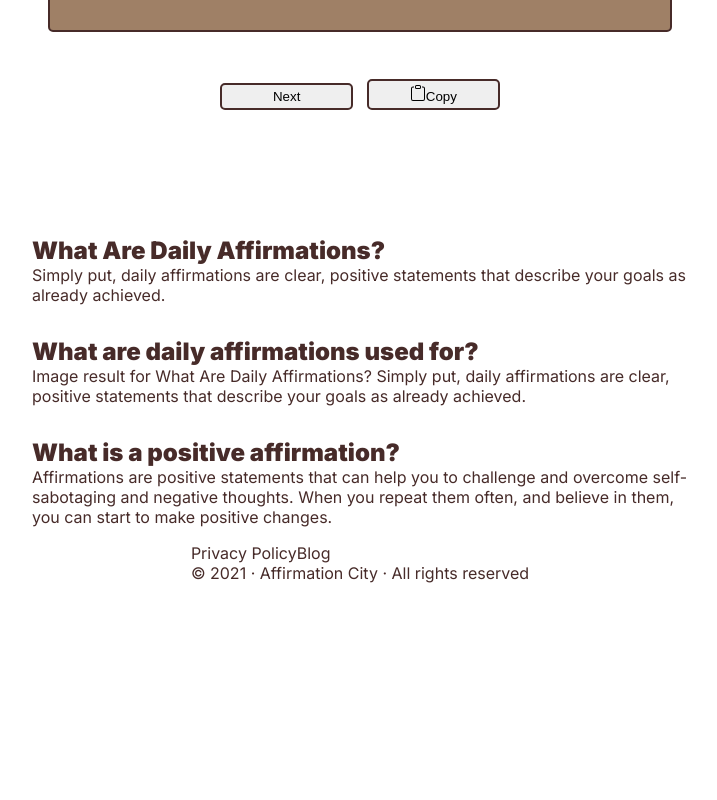
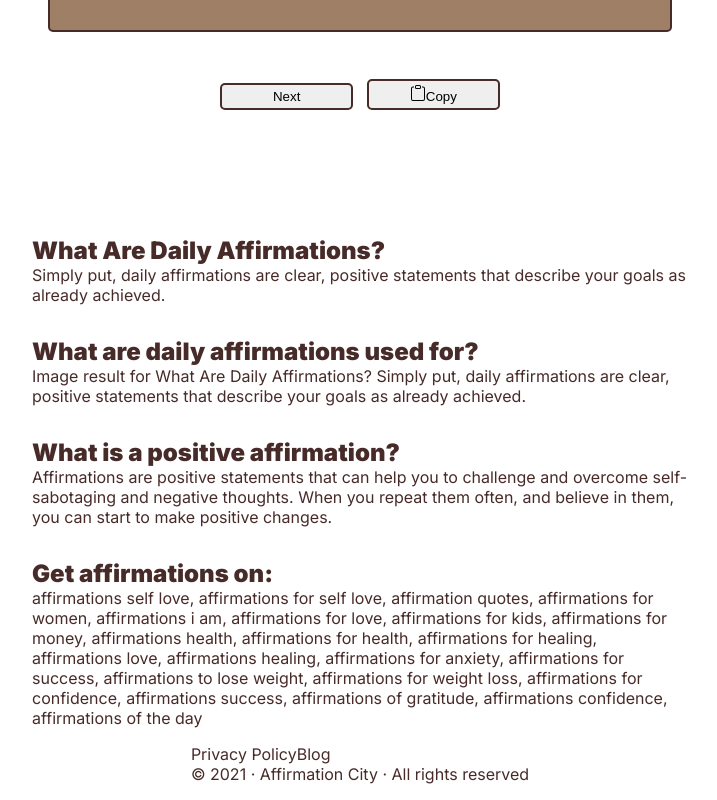
Before and after one commit to TahjayThompson/affirmation, a Next.js app: page / in a window 1280 px wide. Shown: the part 660-1460 px from the top of the page, without its empty margins (280-997 px from the left). Before the commit the page ends 1259 px from the top, so only its background shows below. Built offline with nearby package versions, Linux system fonts and the light colour scheme.

Commit message:
Made  changes

```diff
--- a/pages/index.js
+++ b/pages/index.js
@@ -111,6 +111,35 @@ Simply put, daily affirmations are clear, positive statements that describe your
             <h2>What is a positive affirmation?</h2>
         <p>Affirmations are positive statements that can help you to challenge and overcome self-sabotaging and negative thoughts. When you repeat them often, and believe in them, you can start to make positive changes. </p>
         </div>
+        <div className={styles.info}>
+            <h2>Get affirmations on:</h2>
+            <ul>
+              affirmations self love,
+              affirmations for self love,
+              affirmation quotes,
+              affirmations for women,
+              affirmations i am,
+              affirmations for love,
+              affirmations for kids,
+              affirmations for money,
+              affirmations health,
+              affirmations for health,
+              affirmations for healing,
+              affirmations love,
+              affirmations healing,
+              affirmations for anxiety,
+             affirmations for success,
+              affirmations to lose weight,
+              affirmations for weight loss,
+              affirmations for confidence,
+              affirmations success,
+              affirmations of gratitude,
+              affirmations confidence,
+              affirmations of the day
+            </ul>
+        </div>
+
+
           <Footer/>
         </>
 
```
